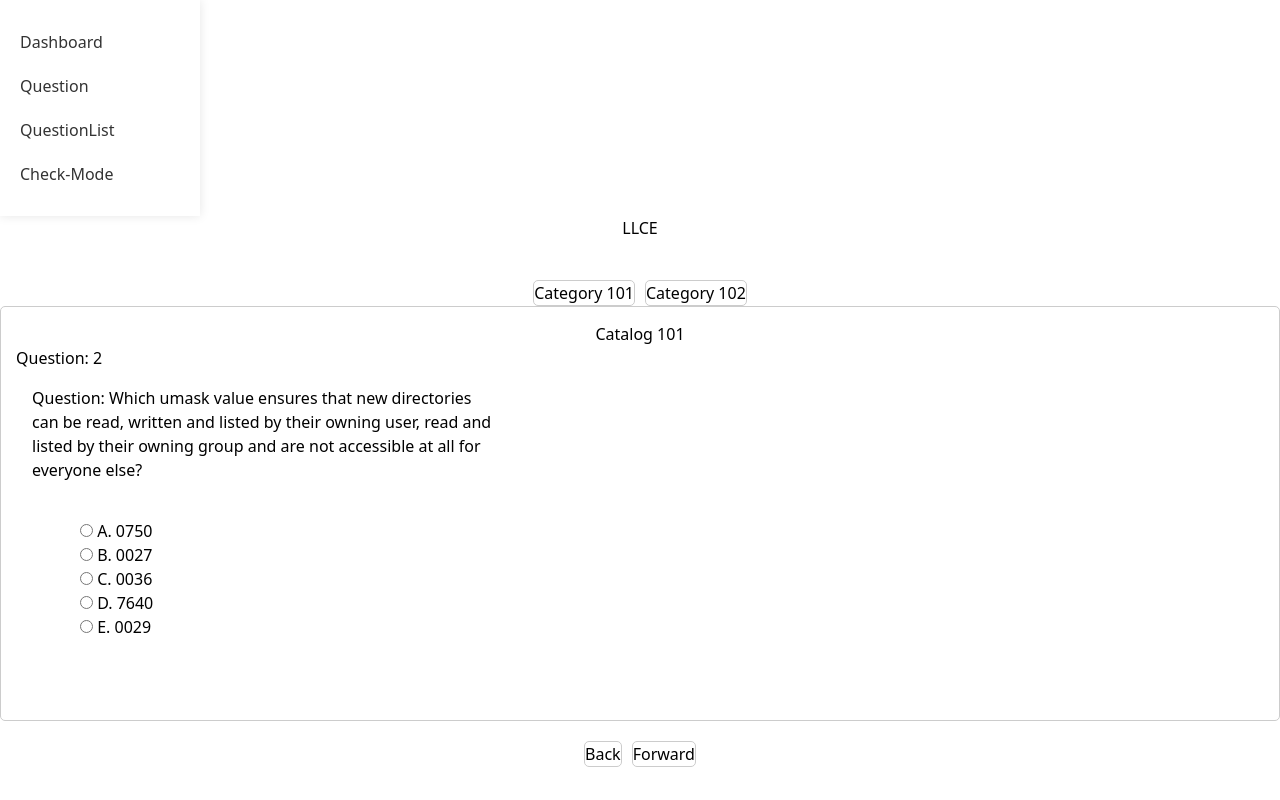
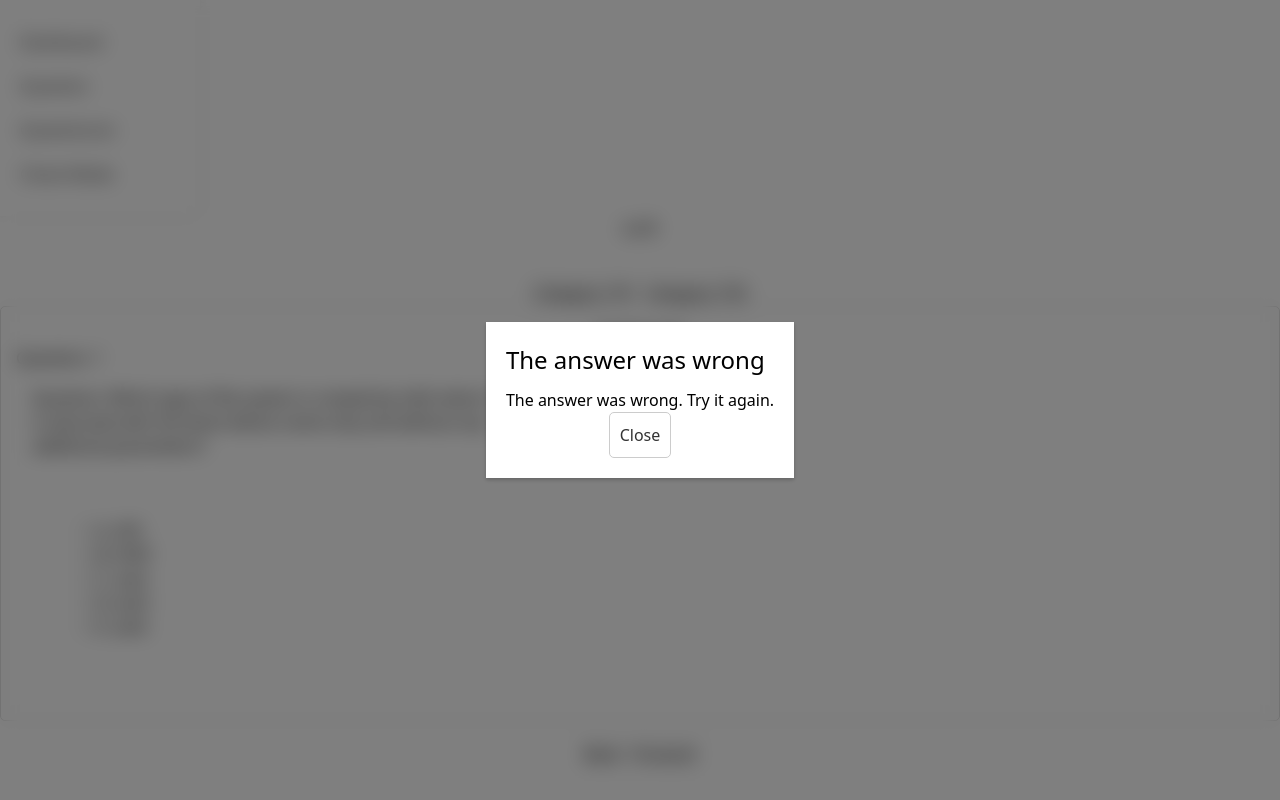
Before and after one commit to Baerspektivo/LLCEwithVue, a Vue app: page /dashboard/check in a window 1280 px wide. Both pictures are taken after a click on the button "Forward". Built offline with nearby package versions, Linux system fonts and the light colour scheme.

Commit message:
PopUpAndFinishMultiple

```diff
--- a/src/App.vue
+++ b/src/App.vue
@@ -25,7 +25,6 @@ questions.loadQuestions();
     <div>
     <h1>LLCE</h1>
       <RouterView />
-
     </div>
   </body>
 
--- a/src/components/checkQuestionTyps/checkMultipleQuestion.vue
+++ b/src/components/checkQuestionTyps/checkMultipleQuestion.vue
@@ -10,18 +10,18 @@ const picked = [];
 
 let answer = null;
 
-const saveChoice = (questionNumber, event, test) => {
+const saveChoice = (questionNumber, event, text) => {
 
-        picked.push(test)
-        answer = picked.filter((answer) => answer === answer )
-        console.log('arrayOUTput', picked);
-        //answer = picked.splice((answer) => answer === answer )
-        console.log('OUTPUTANSWER', answer);
-
-
-        questionStore.checkSolvedMultipleChoice(questionNumber, picked);
-        console.log('P', picked, event);
-        //console.log('P2', picked2, selectedChoice);
+        if (!picked.includes(text)) {
+                picked.push(text)
+        }else{
+                const index = picked.indexOf(text)
+                if (index !== -1) {
+                        picked.splice(index, 1)
+                }
+        }
+        answer = picked.sort().join('');
+        questionStore.checkSolvedMultipleChoice(questionNumber, answer);
 }
 
 </script>
@@ -38,6 +38,3 @@ const saveChoice = (questionNumber, event, test) => {
 </template>
 
 <style scoped></style>
-
-<!-- === props.question.answer.substring(0,1); -->
-<!-- === props.question.answer.substring(0,2); -->
--- /dev/null
+++ b/src/components/popup.vue
@@ -0,0 +1,94 @@
+<script setup>
+import { ref } from 'vue';
+
+const message = ref('The answer was wrong');
+const emit = defineEmits(['close']);
+
+const closeModel = () => {
+    emit('close');
+}
+</script>
+
+<template>
+    <div class="popup" @click.self="closeModel">
+        <div class="popup-content">
+            <div class="popup-header">
+                <h2 class="popup-title">{{ message }}</h2>
+            </div>
+            <article>
+                <div class="popup-content-text">
+                    The answer was wrong. Try it again.
+                </div>
+            </article>
+            <div class="">
+                <button class="popup-close-button" @click.prevent="closeModel">
+                    <span>
+                        Close
+                    </span>
+                </button>
+            </div>
+        </div>
+    </div>
+</template>
+
+<style scoped>
+.popup {
+    position: fixed;
+    top: 0;
+    left: 0;
+    width: 100%;
+    height: 100%;
+    background-color: rgba(0, 0, 0, 0.5);
+    display: flex;
+    justify-content: center;
+    align-items: center;
+    backdrop-filter: blur(10px);
+    z-index: 9999;
+}
+
+.popup-content {
+    background-color: white;
+    padding: 20px;
+    max-width: 80%;
+    text-align: center;
+    box-shadow: 0 2px 4px rgba(0, 0, 0, 0.2);
+    position: relative;
+}
+
+.popup-header {
+    display: flex;
+    justify-content: space-between;
+    align-items: center;
+    margin-bottom: 10px;
+}
+
+.popup-title {
+    font-size: 1.5rem;
+}
+
+.popup-close-button {
+    padding: 10px;
+    border: 1px solid #ccc;
+    border-radius: 5px;
+    text-decoration: none;
+    color: #333;
+    background: none;
+    cursor: pointer;
+    font-size: 1rem;
+    transition: transform 0.2s ease-in-out, box-shadow 0.2s ease-in-out;
+}
+
+.popup-close-button span {
+    display: inline-block;
+}
+
+.popup-close-button :hover {
+    background-color: thistle;
+    transform: scale(1.1);
+    box-shadow: 0 0 10px rgba(0, 0, 0, 0.2);
+}
+
+.popup-content-text {
+    font-size: 1rem;
+}
+</style>
--- a/src/stores/questions.js
+++ b/src/stores/questions.js
@@ -8,7 +8,9 @@ export const useQuestionsStore = defineStore('useQuestionsStore', {
     categories: [],
     currentQuestionGetter: [],
     currentQuestionIndex: 0,
-    activeCategory: '101'
+    activeCategory: '101',
+    wrongCounter: 0,
+    rightCounter: 0,
   }),
 
   //computed getters
@@ -50,10 +52,9 @@ export const useQuestionsStore = defineStore('useQuestionsStore', {
     },
 
     checkSolvedMultipleChoice(questionNumber, answer){
-      console.log(questionNumber, answer);
       this.questions = this.questions.map(question => {
         if (question.questionNumber.toString() === questionNumber.toString()) {
-          const solved = answer === question.answer;
+          const solved = answer === question.answer.split('').sort().join('');
           return {... question, solved}
         } else {
           return question;
@@ -89,6 +90,20 @@ export const useQuestionsStore = defineStore('useQuestionsStore', {
           this.currentQuestionIndex--;
       }
     },
+    setWrongCounter(){
+      const currentQuestion = this.currentQuestionGetter;
+      if (currentQuestion && !currentQuestion.solved) {
+        this.wrongCounter++;
+        console.log('WRONG:', this.wrongCounter)
+      }
+    },
+    setRightCounter(){
+      const currentQuestion = this.currentQuestionGetter;
+      if (currentQuestion && currentQuestion.solved) {
+        this.rightCounter++;
+        console.log('RIGHT:', this.rightCounter)
+      }
+    },
   },
 
 })
--- a/src/views/modeType/check.vue
+++ b/src/views/modeType/check.vue
@@ -1,16 +1,27 @@
 <script setup>
+import { ref } from 'vue';
 import { useQuestionsStore } from '../../stores/questions';
 import singleQuestion from '../../components/checkQuestionTyps/checkSingleQuestion.vue';
 import multipleQuestion from '../../components/checkQuestionTyps/checkMultipleQuestion.vue';
 import inputQuestion from '../../components/checkQuestionTyps/checkInputQuestion.vue';
 import catalogToggle from '../../components/buttons/catalogToggle.vue';
+import PopupVue from '../../components/popup.vue';
+
 
 
 const questionStore = useQuestionsStore();
+const isOpened = ref(false)
 
 function showNextQuestion() {
-    console.log('SOLVED?', questionStore.currentQuestionGetter.solved);
-    questionStore.showNextQuestion();
+    if (questionStore.currentQuestionGetter.solved === true) {
+        questionStore.setRightCounter();
+        questionStore.showNextQuestion();
+    }else{
+        questionStore.setWrongCounter();
+        questionStore.showPreviusQuestion();
+        isOpened.value = true;
+    }
+
 }
 
 function showPreviusQuestion() {
@@ -19,13 +30,19 @@ function showPreviusQuestion() {
 
 </script>
 
+
 <template>
     <div class="question-section">
+        <div>
+            <teleport to="header">
+                <PopupVue v-if="isOpened" @close="isOpened = !isOpened" />
+            </teleport>
+        </div>
+
         <div class="button-container">
            <catalogToggle></catalogToggle>
         </div>
         <div class="question-container">
-
             <div>
                 <div class="question-block">
                     <h2>Catalog {{ questionStore.currentQuestionGetter.category }} </h2>
```
